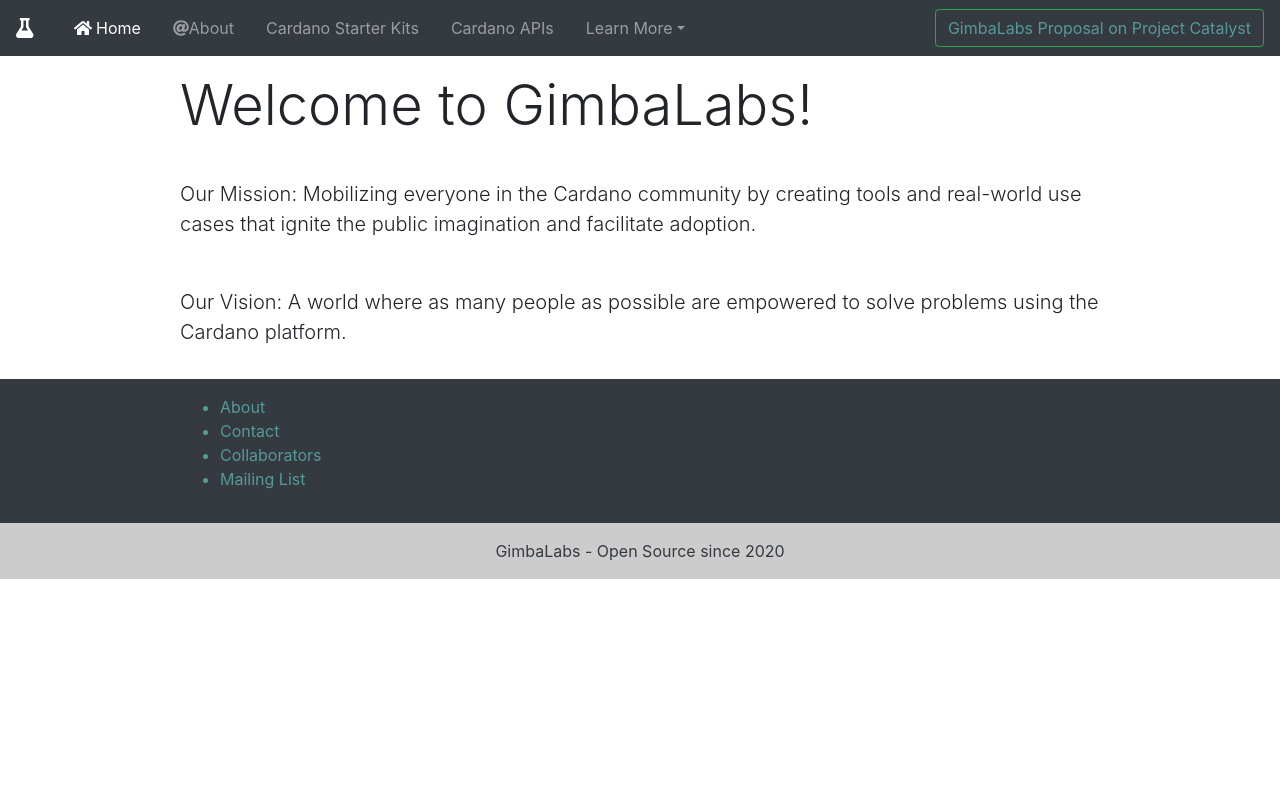
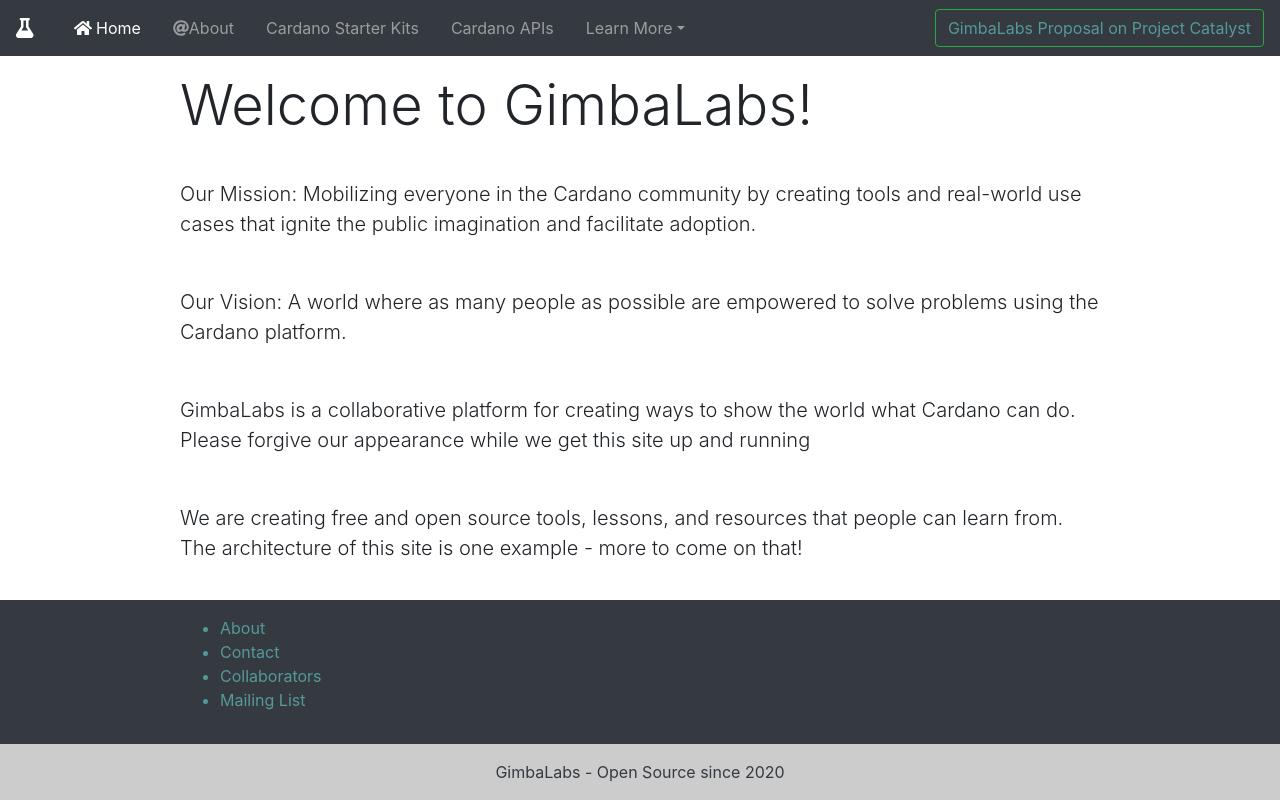
Before and after one commit to rcmorano/site-v3, a React (Create React App) app: page / in a window 1280 px wide. Built offline with nearby package versions, Linux system fonts and the light colour scheme.

Commit message:
Fix footer to bottom, revise some content

```diff
--- a/src/components/layouts/Footer.js
+++ b/src/components/layouts/Footer.js
@@ -36,6 +36,11 @@ function Footer() {
 export default Footer;
 
 const FooterContainer = styled.footer`
+    position: fixed;
+    bottom: 0;
+    left: 0;
+    width: 100%;
+
     .footer-top{
         background: var(--mainDark);
         color: var(--mainBlue);
--- a/src/components/pages/Home.js
+++ b/src/components/pages/Home.js
@@ -9,6 +9,8 @@ function Home() {
                     <h1 className="display-4">Welcome to GimbaLabs!</h1>
                     <p class="lead">Our Mission: Mobilizing everyone in the Cardano community by creating tools and real-world use cases that ignite the public imagination and facilitate adoption.</p>
                     <p class="lead">Our Vision: A world where as many people as possible are empowered to solve problems using the Cardano platform.</p>
+                    <p class="lead">GimbaLabs is a collaborative platform for creating ways to show the world what Cardano can do. Please forgive our appearance while we get this site up and running</p>
+                    <p class="lead">We are creating free and open source tools, lessons, and resources that people can learn from. The architecture of this site is one example - more to come on that!</p>
                 </div>
                 <div className="col"></div>
             </div>
```
Also changed, not shown: 6 other files (tests, documents, lock files or other folders).
